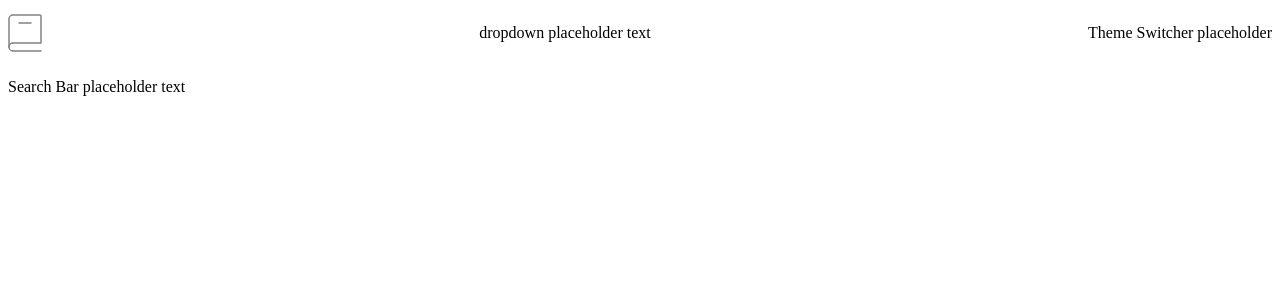
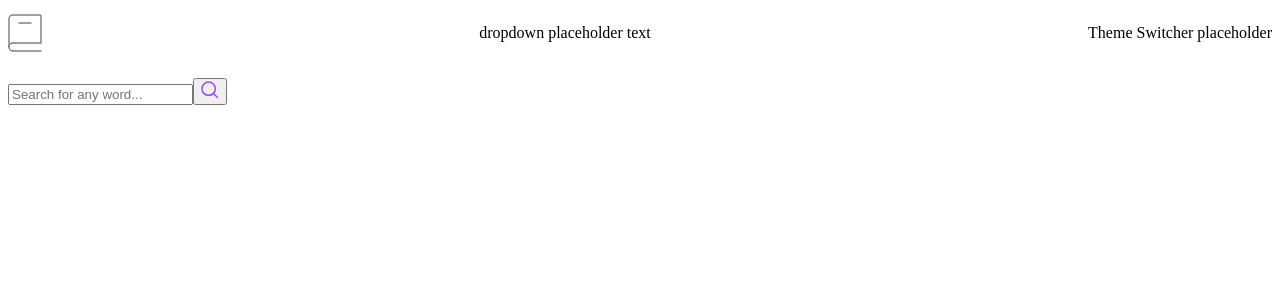
Before and after one commit to Byakuya91/Dictionary-App, a React (Vite) app: page / in a window 1280 px wide. Shown: the top 300 px of the page. Built offline with nearby package versions, Linux system fonts and the light colour scheme.

Commit message:
I have got the functions coded but nothing is displaying on the console. The API endpoint works via the axios call. I'll need to do a further deep dive and see what is going on.

```diff
--- a/src/Components/Dic_Header/Header/Header.jsx
+++ b/src/Components/Dic_Header/Header/Header.jsx
@@ -4,8 +4,8 @@ import React from "react";
 import styles from "../Header/Header.module.css";
 
 // ?Asset imports
-// ! IMPORTS NOT WORKING
 import Logo from "../../../Assets/logo.svg";
+
 // ?Component imports
 import SearchBar from "../SearchBar/SearchBar";
 
--- a/src/Components/Dic_Header/SearchBar/SearchBar.jsx
+++ b/src/Components/Dic_Header/SearchBar/SearchBar.jsx
@@ -1,11 +1,62 @@
 // ? React imports
-import React from "react";
+import React, { useRef } from "react";
+
+// ? Assets import
+import SearchIcon from "../../../Assets/icon-search.svg";
 
 const SearchBar = ({ grabWord, HandleToggleTheme, error }) => {
+  //TODO:
+  // ? 1) Create a ref to hold the typedWord.(DONE)
+  // ? 2) Create a function to utilize that ref and call grabWord  props function(ONGOING)
+  // ? 3) Create a function to enable the API search when the enter key is pressed based on keycodes
+
+  // STEP ONE: create a ref
+  const inputRef = useRef();
+
+  // TEST THE REF(SUCCESSFUL)
+  // Log the input value when it changes
+  // const handleInputChange = () => {
+  //   console.log("Input value:", inputRef.current.value);
+  // };
+
+  // STEP TWO: code out helper functions
+
+  // ? calling the API function to showcase
+  const handleWordInput = () => {
+    // take in the typed word from SearchBar
+    const typedWord = inputRef.current.value;
+
+    // Call the API function with the typed word
+    grabWord(typedWord);
+  };
+
+  // ? Creating function to handle when the enter key is pressed
+
+  // Creating function to handle when the enter key is pressed
+  const handleEnterKeyPress = (e) => {
+    if (e.keyCode === 13) {
+      const enteredWord = inputRef.current.value;
+      grabWord(enteredWord); // Call grabWord directly
+    }
+  };
+
   return (
-    <div>
-      <p>Search Bar placeholder text</p>
-    </div>
+    <section>
+      <div>
+        <input
+          name="search"
+          type="text"
+          id="search"
+          placeholder="Search for any word..."
+          ref={inputRef}
+          // onChange={handleInputChange}
+          onKeyDown={handleEnterKeyPress}
+        />
+        <button aria-label="search" onClick={handleWordInput}>
+          <img src={SearchIcon} alt="Search Icon" />
+        </button>
+      </div>
+    </section>
   );
 };
 
```
Also changed, not shown: src/App.jsx (+12 -6 lines).
